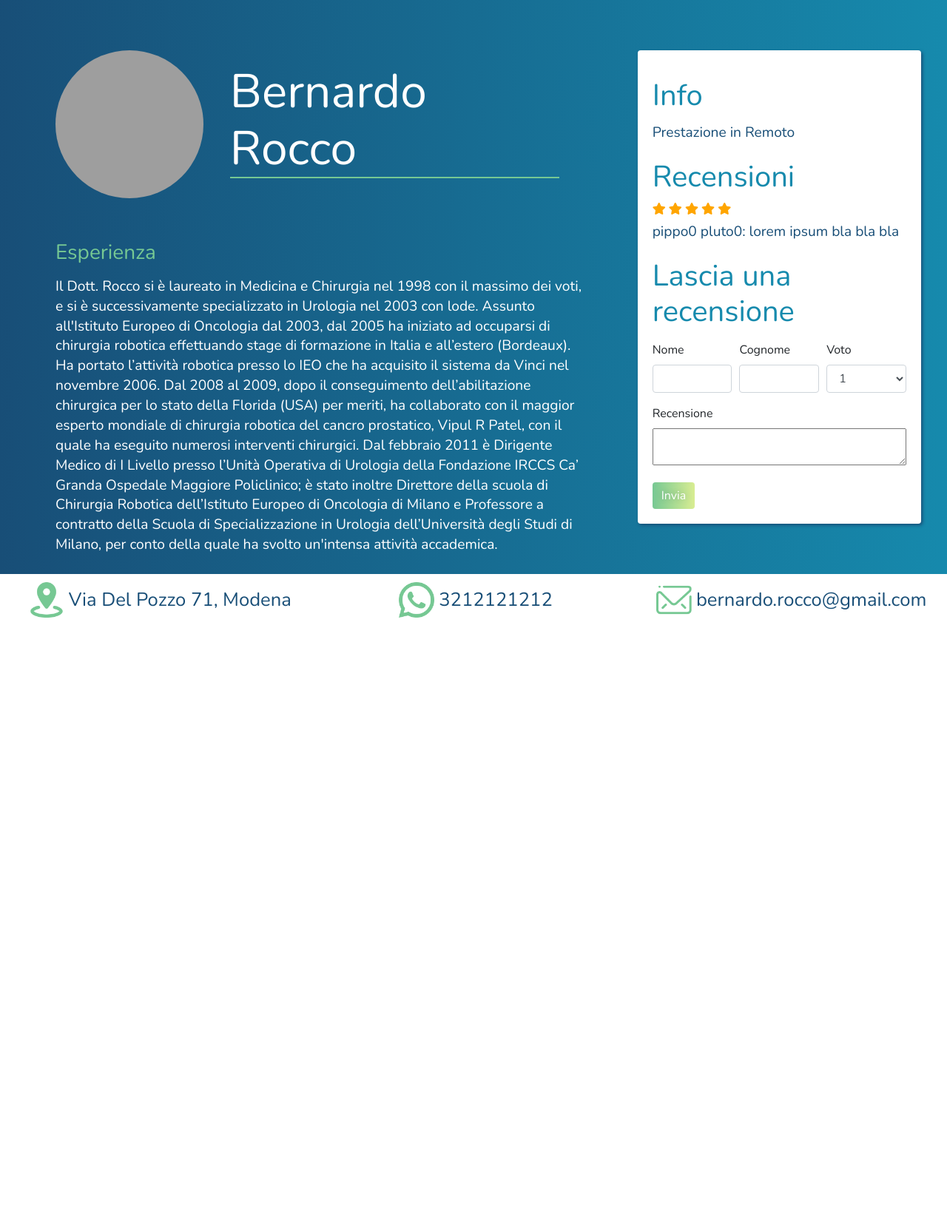
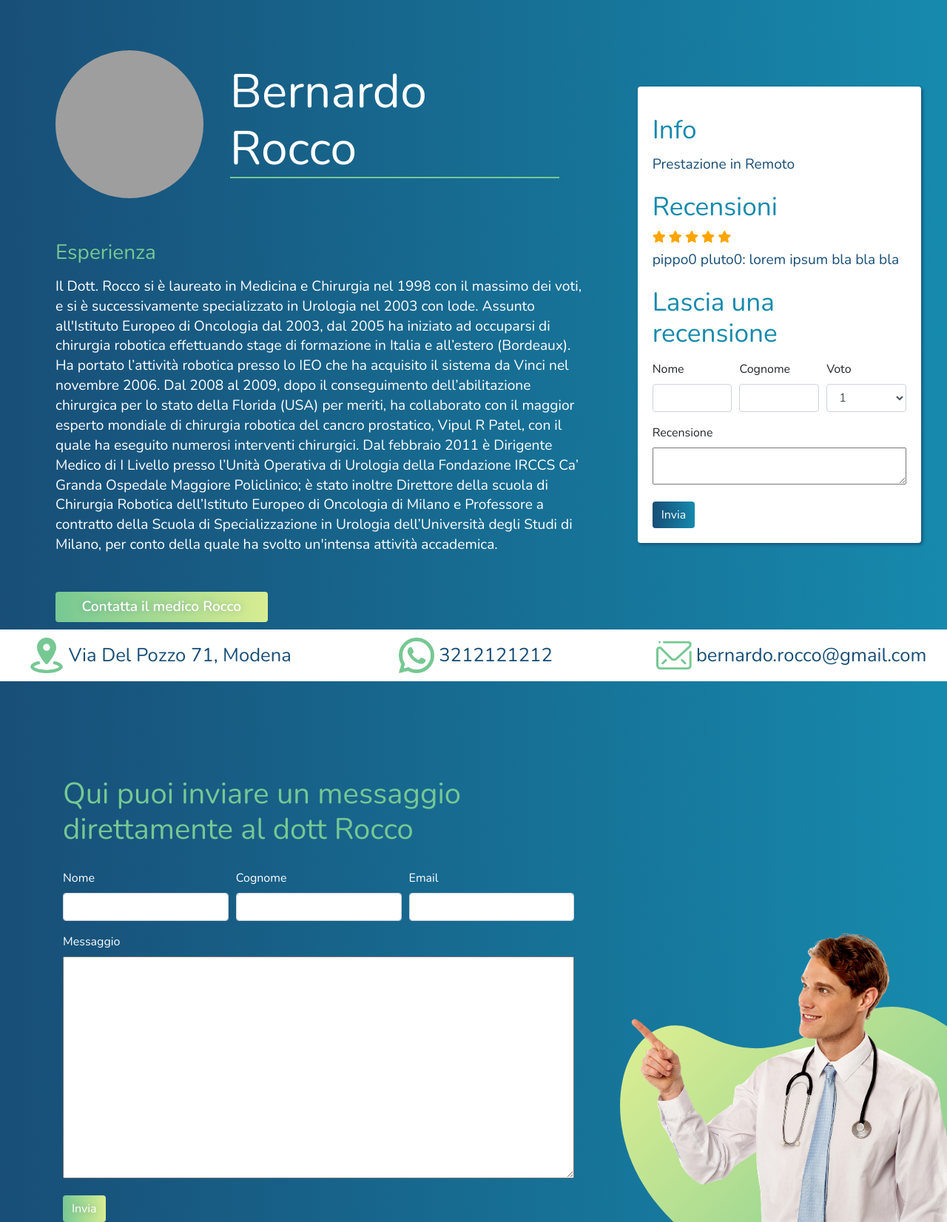
Before and after one commit to Valerio-De-Vivo/bdoctor, a Laravel app: page /doctor/1 in a window 1280 px wide. Shown: the part 100-1752 px from the top of the page at 74% size. Before the commit the page ends 935 px from the top, so only its background shows below. Run offline with Laravel 8, Linux system fonts and the light colour scheme; data comes from the database, SQL or seed files in the repository; data that the repository does not hold is empty; grey boxes are pictures that could not be loaded.

Commit message:
Finish doctor single page

```diff
--- a/resources/sass/app.scss
+++ b/resources/sass/app.scss
@@ -440,6 +440,14 @@
             margin-bottom: 15px;
             color: #76c893;
         }
+
+        a {
+            display: block;
+            width: 40%;
+            margin-top: 50px;
+            font-weight: 600;
+            font-size: 1.2rem;
+        }
     }
 
     .info {
@@ -449,7 +457,7 @@
         box-shadow: 2px 2px 4px #184e77;
 
         h2 {
-            font-size: 2.5rem;
+            font-size: 2.2rem;
             color: #168aad;
             padding-top: 5%;
         }
@@ -492,6 +500,30 @@
     }
 }
 
+.mex-container {
+    min-height: calc(100vh - 70px);
+    padding: 10% 10% 0 70px;
+    background-image: linear-gradient(269deg, #168aad 0%, #184e77 100%);
+    color: #fff;
+    position: relative;
+
+    h2 {
+        color: #76c893;
+        font-size: 2.5rem;
+        margin-bottom: 30px;
+    }
+
+    form {
+        z-index: 3;
+    }
+
+    img {
+        position: absolute;
+        right: 0;
+        bottom: 0;
+    }
+}
+
 // Variables
 @import "variables";
 
--- a/resources/views/guest/doctor/show.blade.php
+++ b/resources/views/guest/doctor/show.blade.php
@@ -9,6 +9,8 @@
     <link rel="stylesheet" href="https://cdn.jsdelivr.net/npm/bootstrap@4.6.0/dist/css/bootstrap.min.css" integrity="sha384-B0vP5xmATw1+K9KRQjQERJvTumQW0nPEzvF6L/Z6nronJ3oUOFUFpCjEUQouq2+l" crossorigin="anonymous">
     <link rel="stylesheet" href="https://cdnjs.cloudflare.com/ajax/libs/font-awesome/5.15.3/css/all.min.css" integrity="sha512-iBBXm8fW90+nuLcSKlbmrPcLa0OT92xO1BIsZ+ywDWZCvqsWgccV3gFoRBv0z+8dLJgyAHIhR35VZc2oM/gI1w==" crossorigin="anonymous" />
     <script src="https://cdn.jsdelivr.net/npm/vue@2.6.12/dist/vue.js"></script>
+    <script src="https://unpkg.com/@lottiefiles/lottie-player@latest/dist/lottie-player.js"></script>
+
 
     <link rel="preconnect" href="https://fonts.gstatic.com">
     <link href="https://fonts.googleapis.com/css2?family=Nunito:wght@300;400;600&display=swap" rel="stylesheet">
@@ -43,7 +45,11 @@
             <div class="cv">
               <h3>Esperienza</h3>
               <p> {{$profile->cv}} </p>
+
+              <a class="btn blu" href="#disponibilita">Contatta il medico {{$profile->surname}} </a>
             </div>
+
+
           </div>
 
           <div style="align-self: center" class="col-md-4">
@@ -91,7 +97,7 @@
                         <label for="recensione" class="d-block">Recensione</label>
                         <textarea style="width: 100%" id="recensione" name="review_user" ></textarea>
                   </div>
-                  <button type="submit" class="btn blu">Invia</button>
+                  <button type="submit" class="btn green">Invia</button>
                 </form>
 
 
@@ -118,6 +124,45 @@
 
               </div>
         </div>
+
+        {{-- FORM MESSAGGIO  --}}
+
+        <div id="disponibilita" class=" mex-container">
+          <div class="col-md-8">
+            <h2>Qui puoi inviare un messaggio direttamente al dott {{$profile->surname}}</h2>
+            <form action="{{url('/message')}}" method="post">
+              @csrf
+              @method('POST')
+              <div class="form-group">
+                <input type="text" class="d-none" value="{{$profile->id}}" name="doctor_id" required>
+              </div>
+              <div class="form-group">
+                <div class="form-row">
+                  <div class="col">
+                    <label for="nameUser">Nome</label>
+                    <input type="text" class="form-control" id="nameUser" name="name_user" required>
+                  </div>
+                  <div class="col">
+                    <label for="surnameUser">Cognome</label>
+                    <input type="text" class="form-control" id="surnameUser" name="surname_user" required>
+                  </div>
+                  <div class="col">
+                    <label for="mailUser">Email</label>
+                    <input type="email" class="form-control" id="mailUser" name="mail_user" required>
+                  </div>
+                </div>
+              </div>
+              <div class="form-group">
+                <label for="message" class="d-block">Messaggio</label>
+                <textarea id="message" style="width: 100%; min-height: 300px" name="message_user" required></textarea>
+              </div>
+              <button type="submit" class="btn blu">Invia</button>
+            </form>
+          </div>
+
+          <img src=" {{ asset('img/common/banner-search.png') }} " alt="">
+        </div>
+
 
     </body>
 
```
Also changed, not shown: public/css/app.css.
